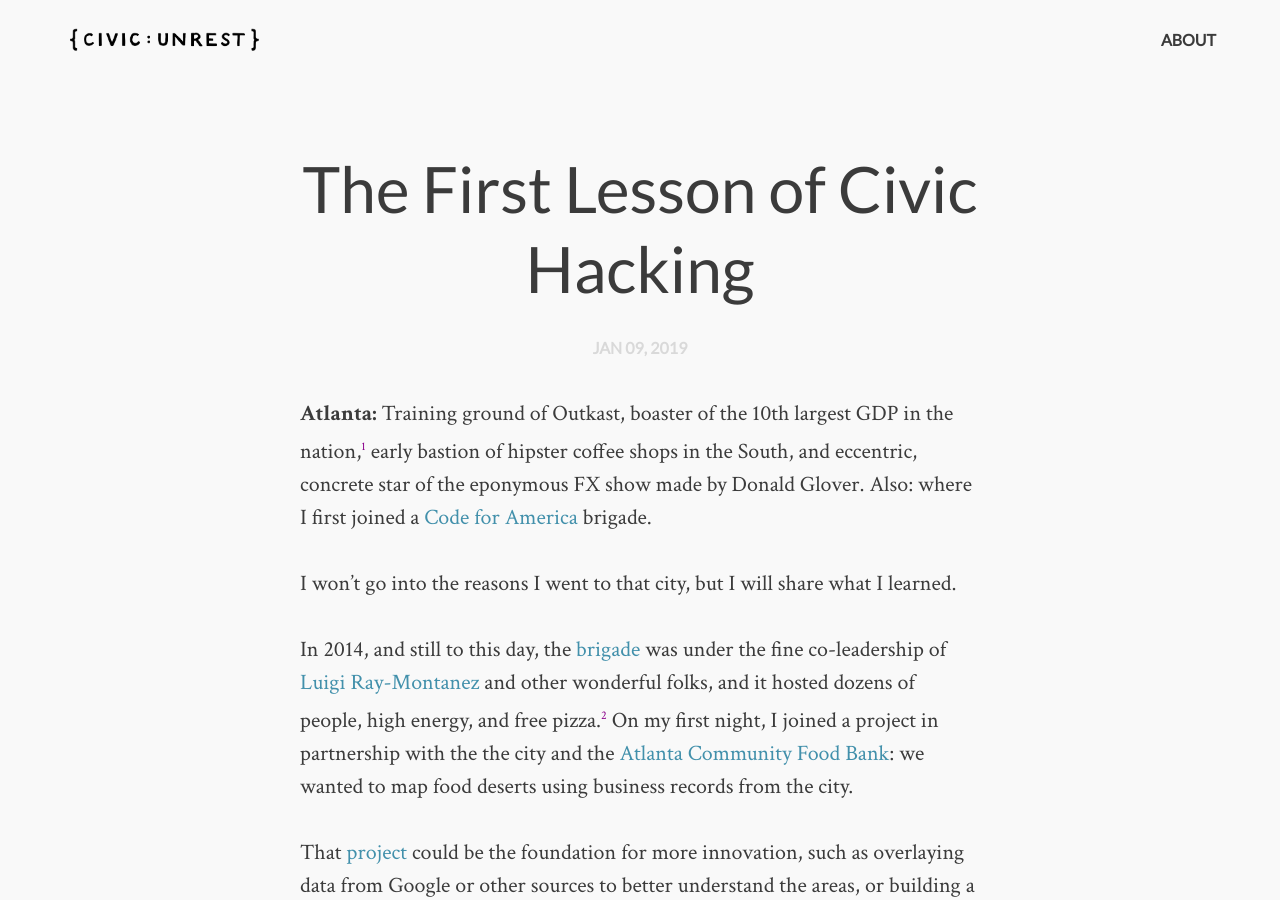
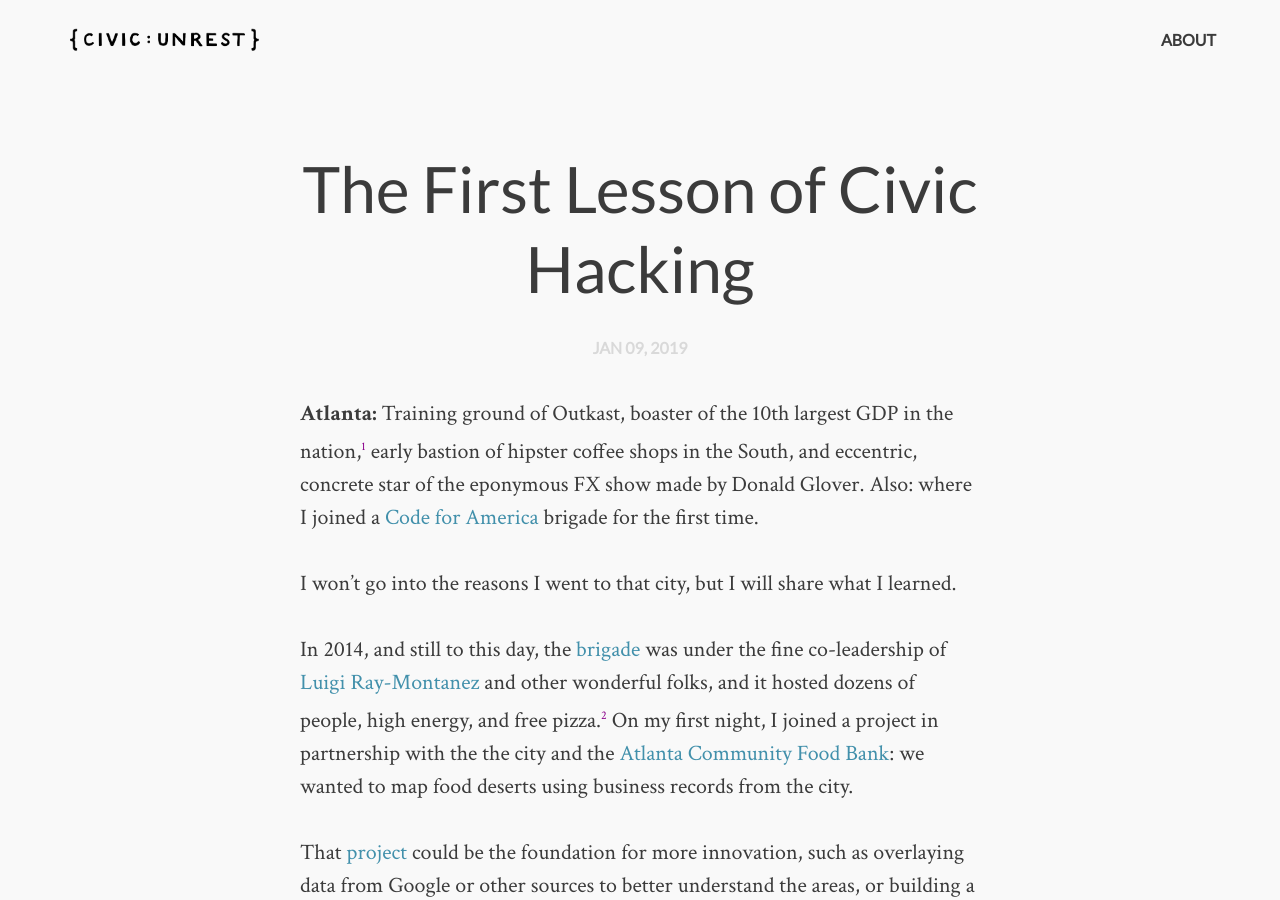
Before and after one commit to switzersc/civic_unrest, a Jekyll site: the page built from _posts/2019-01-09-the-first-lesson-of-civic-hacking.md, in a window 1280 px wide and 900 px high. Built offline with Jekyll 4.4.1, drawn with Linux system fonts in a browser that asks for light colours; comment, search, counter and statistics services are not loaded.

Commit message:
one more update to post

```diff
--- a/_posts/2019-01-09-the-first-lesson-of-civic-hacking.md
+++ b/_posts/2019-01-09-the-first-lesson-of-civic-hacking.md
@@ -5,7 +5,7 @@ date:   2019-01-09 11:30:00 -0500
 categories: blog, civic hacking, code for america, atlanta
 ---
 
-**Atlanta:** Training ground of Outkast, boaster of the 10th largest GDP in the nation,<a href="#footnote1-20190109" class="body-footnote-link" name="footnote1anc-20190109"><sup>1</sup></a> early bastion of hipster coffee shops in the South, and eccentric, concrete star of the eponymous FX show made by Donald Glover. Also: where I first joined a [Code for America](https://www.codeforamerica.org/){:target="_blank"} brigade.
+**Atlanta:** Training ground of Outkast, boaster of the 10th largest GDP in the nation,<a href="#footnote1-20190109" class="body-footnote-link" name="footnote1anc-20190109"><sup>1</sup></a> early bastion of hipster coffee shops in the South, and eccentric, concrete star of the eponymous FX show made by Donald Glover. Also: where I joined a [Code for America](https://www.codeforamerica.org/){:target="_blank"} brigade for the first time.
 
 I won’t go into the reasons I went to that city, but I will share what I learned.
 
```
